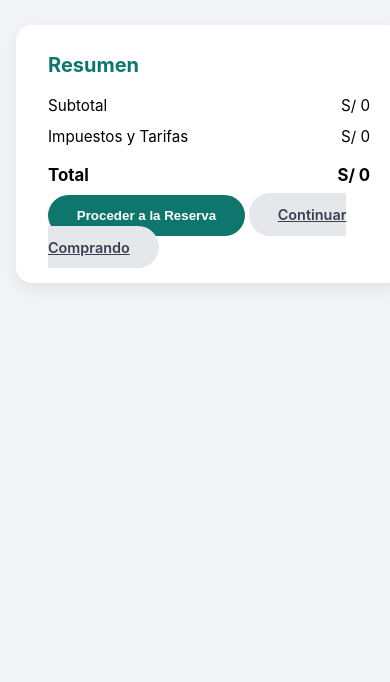
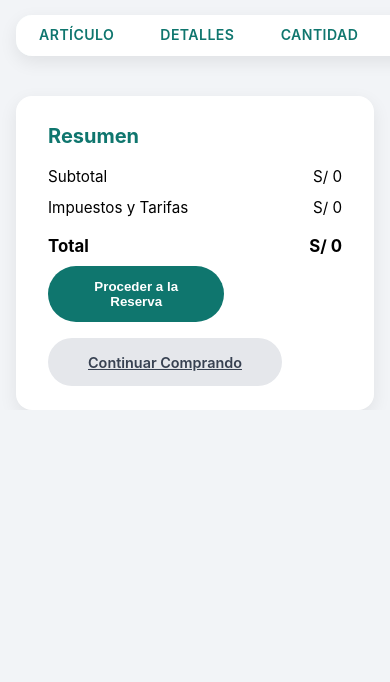
Before and after one commit to VictorIvanReyes/ExploraPeru, a plain HTML site: page cart.html in a window 390 px wide. Shown: the part 162-844 px from the top of the page. Drawn offline with Linux system fonts and the light colour scheme.

Commit message:
first commit

```diff
--- a/css/Carrito.css
+++ b/css/Carrito.css
@@ -143,8 +143,17 @@ h1{
 .accordion li:last-child{border-bottom:none;}
 .accordion li span:first-child{color:#334155;}
 .accordion li span:last-child{font-weight:600;color:#0f766e;}
-
-
+.btn-row{
+  display: flex;
+  flex-direction: column;
+  gap: 1rem;
+}
+.btn-row a{
+  text-align: center;
+}
+.btn-row a,button{
+  width: 60%;
+}
 /* ════════════ Responsivo ════════════ */
 @media(max-width:720px){
   .cart-table thead{display:none;}       /* oculta encabezados para móviles */
@@ -164,39 +173,63 @@ h1{
     color:#475569;
   }
   .resumen{margin-inline:auto;}          /* centra bloque resumen */
+
 }
 
 /* ——————— MOBILE (hasta 720px) ——————— */
-@media (max-width: 720px) {
-  .cart-table thead { display: none; }
-  .cart-table, .cart-table tbody, .cart-table tr, .cart-table td {
-    display: block;
-    width: 100%;
+/* ════════════════════════════════════════════════════════════════
+   MOBILE  ≤ 720 px
+   ─ Mantiene la tabla real.
+   ─ Muestra scroll horizontal si la pantalla es más angosta.
+   ─ Compacta paddings / tipografías.
+   ─ Esconde columnas poco críticas para ganar aire.
+   ─ Evita “bloques” vacíos.
+   ════════════════════════════════════════════════════════════════*/
+@media (max-width: 720px){
+
+  .cart-table,
+  .cart-table thead,
+  .cart-table tbody,
+  .cart-table tr,
+  .cart-table th,
+  .cart-table td{
+    display:revert !important;   /* ← fuerza el valor UA por encima de todo  */
   }
-  .cart-table tr {
-    margin-bottom: 1rem;
-    border: 1px solid #e5e7eb;
-    border-radius: .75rem;
-    background: #fff;
-    box-shadow: 0 4px 10px rgba(0,0,0,.05);
+
+  /* 1.  viewport con desplazamiento lateral “suave” */
+  .wrapper{
+    overflow-x: auto;
+    -webkit-overflow-scrolling: touch;
   }
-  .cart-table td {
-    padding: .75rem 1rem;
-    text-align: right;
-    position: relative;
+
+  /* 2.  la tabla debe poder “sobresalir” para que aparezca el scroll */
+  .cart-table{
+    min-width: 640px;                 /* ajusta según tus columnas   */
+    border-collapse: separate;
   }
-  .cart-table td::before {
-    content: attr(data-label);
-    position: absolute;
-    left: 1rem; top: .75rem;
-    font-weight: 600;
-    color: #475569;
+
+  /* 3.  celdas más compactas y sin saltos molestos                  */
+  .cart-table th,
+  .cart-table td{
+    padding: .6rem .8rem;
+    font-size: .88rem;
+    white-space: nowrap;              /* evita cortes de línea       */
   }
-  .resumen {
-    margin: 2rem auto 0;
-    width: 90%;
+
+  /* 4.  oculta columnas menos críticas (Cantidad y Total)           */
+  .cart-table th:nth-child(3),
+  .cart-table td:nth-child(3),        /* Cantidad                    */
+  .cart-table th:nth-child(5),
+  .cart-table td:nth-child(5){        /* Total                       */
+    display: none;
   }
+
+  /* 5.  si tu script deja celdas vacías, que no ocupen espacio      */
+  .cart-table td:empty{ display: none; }
+  .cart-table *:nth-child(3),
+  .cart-table *:nth-child(5){ display:none; }
 }
+
 
 /* ——————— TABLET (721px–1024px) ——————— */
 @media (min-width: 721px) and (max-width: 1024px) {
```
Also changed, not shown: Index.html (+0 -9 lines), assets/Departamentos/Madre_De_Dios.jpg (added), 2 other files.
